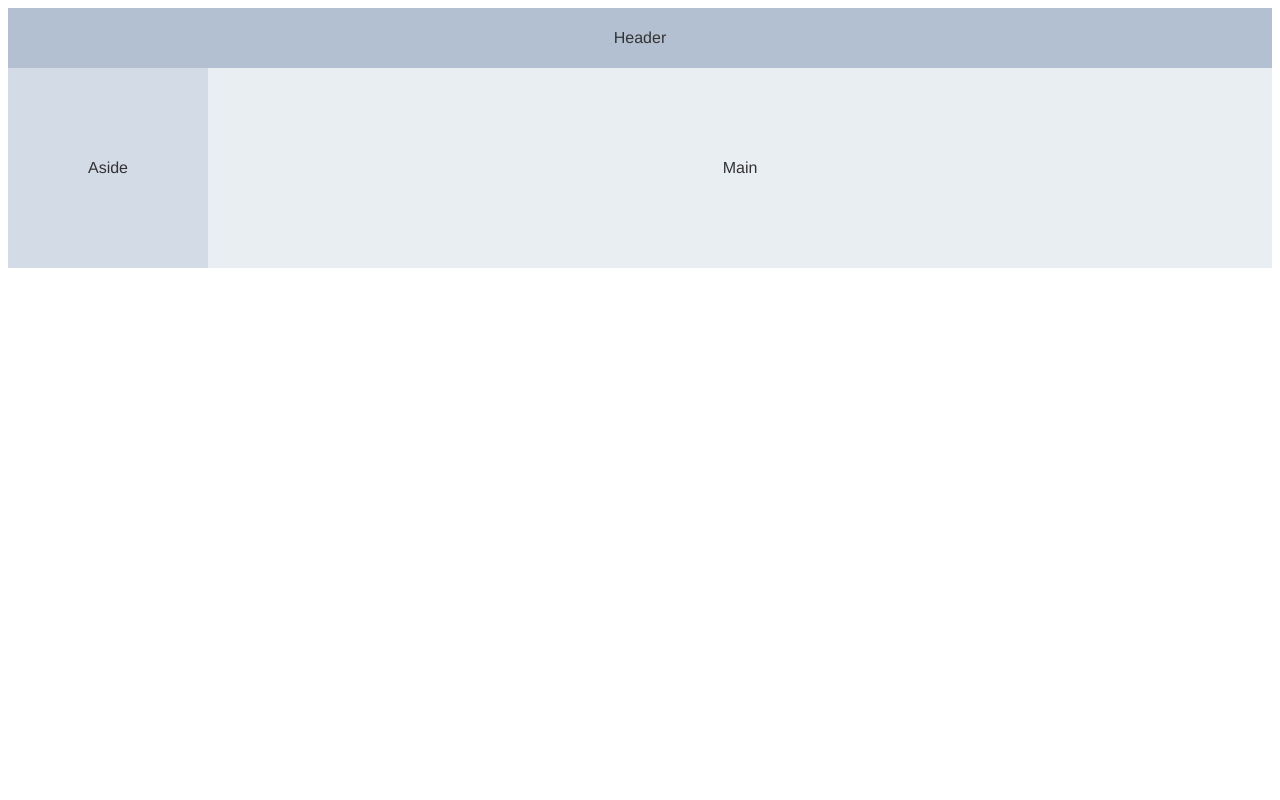
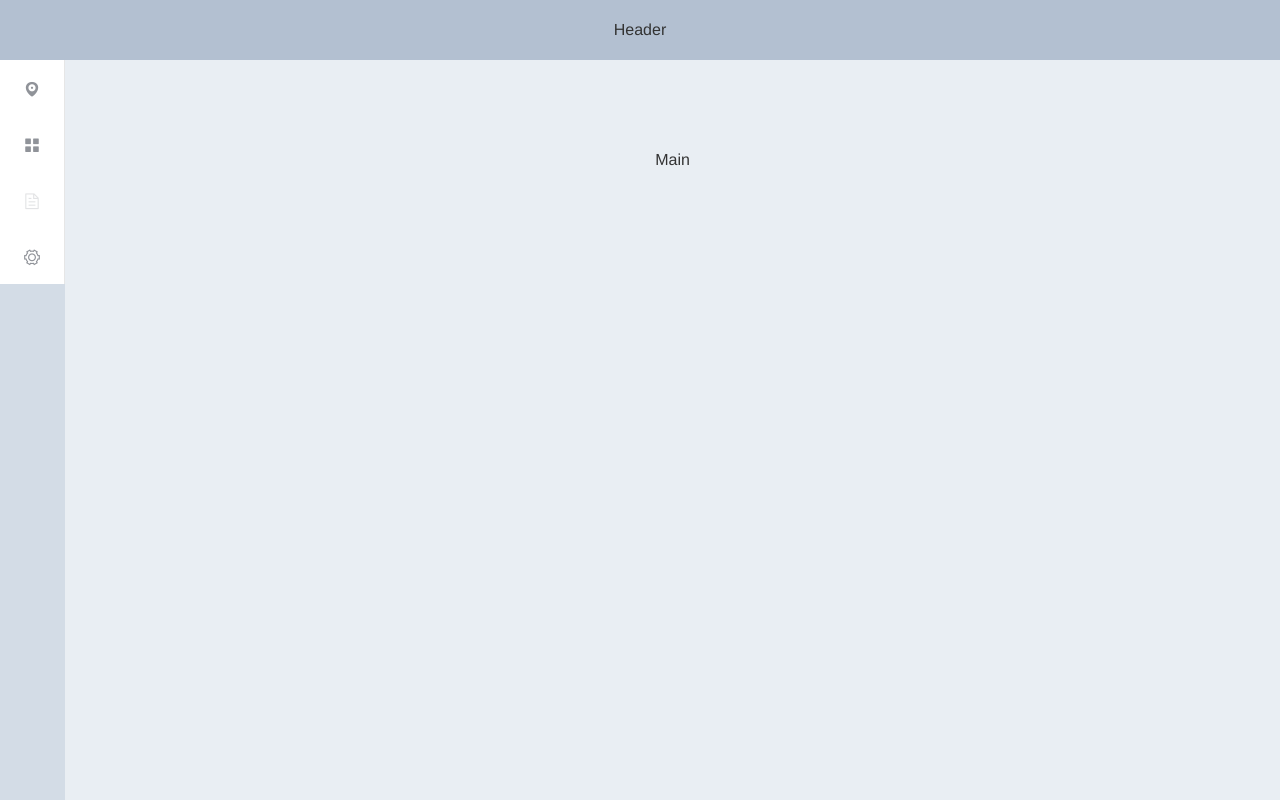
Before and after one commit to zhangbbbbbbb/adminSystem, a Vue app: page / in a window 1280 px wide. Built offline with nearby package versions, Linux system fonts and the light colour scheme.

Commit message:
侧栏导航

```diff
--- a/public/index.html
+++ b/public/index.html
@@ -6,6 +6,11 @@
     <meta name="viewport" content="width=device-width,initial-scale=1.0">
     <link rel="icon" href="<%= BASE_URL %>favicon.ico">
     <title><%= htmlWebpackPlugin.options.title %></title>
+    <style type="text/css">
+      *{
+        margin: 0;
+      }
+    </style>
   </head>
   <body>
     <noscript>
--- a/src/App.vue
+++ b/src/App.vue
@@ -6,7 +6,6 @@
 </template>
 
 <script>
-
 export default {
   name: 'App'
 }
--- a/src/components/CommonAside.vue
+++ b/src/components/CommonAside.vue
@@ -0,0 +1,59 @@
+<template>
+  <el-menu default-active="1-4-1" class="el-menu-vertical-demo" @open="handleOpen" @close="handleClose" :collapse="isCollapse">
+    <el-submenu index="1">
+      <template slot="title">
+        <i class="el-icon-location"></i>
+        <span slot="title">导航一</span>
+      </template>
+      <el-menu-item-group>
+        <span slot="title">分组一</span>
+        <el-menu-item index="1-1">选项1</el-menu-item>
+        <el-menu-item index="1-2">选项2</el-menu-item>
+      </el-menu-item-group>
+      <el-menu-item-group title="分组2">
+        <el-menu-item index="1-3">选项3</el-menu-item>
+      </el-menu-item-group>
+      <el-submenu index="1-4">
+        <span slot="title">选项4</span>
+        <el-menu-item index="1-4-1">选项1</el-menu-item>
+      </el-submenu>
+    </el-submenu>
+    <el-menu-item index="2">
+      <i class="el-icon-menu"></i>
+      <span slot="title">导航二</span>
+    </el-menu-item>
+    <el-menu-item index="3" disabled>
+      <i class="el-icon-document"></i>
+      <span slot="title">导航三</span>
+    </el-menu-item>
+    <el-menu-item index="4">
+      <i class="el-icon-setting"></i>
+      <span slot="title">导航四</span>
+    </el-menu-item>
+  </el-menu>
+</template>
+
+<script>
+  export default {
+    data() {
+      return {
+        isCollapse: true
+      };
+    },
+    methods: {
+      handleOpen(key, keyPath) {
+        console.log(key, keyPath);
+      },
+      handleClose(key, keyPath) {
+        console.log(key, keyPath);
+      }
+    }
+  }
+</script>
+
+<style>
+  .el-menu-vertical-demo:not(.el-menu--collapse) {
+    width: 200px;
+    min-height: 400px;
+  }
+</style>
--- a/src/router/index.js
+++ b/src/router/index.js
@@ -1,13 +1,27 @@
 import Vue from 'vue'
 import VueRouter from 'vue-router'
-import MainView from '../view/MainView.vue'
+// import MainView from '../view/MainView.vue'
+
+// 存储路由
+let routeList = []
+const requireComponents = require.context('../view', true, /\.vue/)
+// 遍历出每个组件的路径
+requireComponents.keys().forEach(fileName => {
+  // 组件实例
+  const reqCom = requireComponents(fileName).default
+  // 截取路径作为组件名
+  const reqComName =reqCom.name|| fileName.replace(/\.\/(.*)\.vue/,'$1')
+  // 存放路由
+  routeList[reqComName] = reqCom
+})
+console.log(routeList)
 
 Vue.use(VueRouter);
 
 const routes = [
 	{
 		path: '/',
-		component: MainView
+		component: routeList['MainView']
 	}
 ]
 
--- a/src/view/MainView.vue
+++ b/src/view/MainView.vue
@@ -2,14 +2,21 @@
 	<el-container>
     <el-header>Header</el-header>
     <el-container>
-      <el-aside width="200px">Aside</el-aside>
+      <el-aside width="auto">
+        <common-aside></common-aside>
+      </el-aside>
       <el-main>Main</el-main>
     </el-container>
   </el-container>
 </template>
 
 <script>
-
+import CommonAside from '../components/CommonAside.vue'
+export default{
+  components: {
+    CommonAside
+  }
+}
 </script>
 
 <style>
@@ -35,7 +42,8 @@
   }
 
   #app > .el-container {
-    margin-bottom: 40px;
+/*    margin-bottom: 40px;*/
+    height: 100vh;
   }
 
   .el-container:nth-child(5) .el-aside,
```
